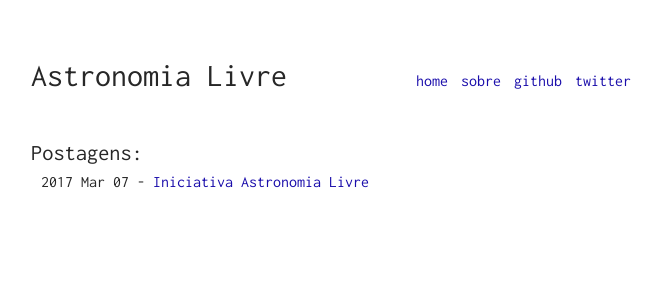
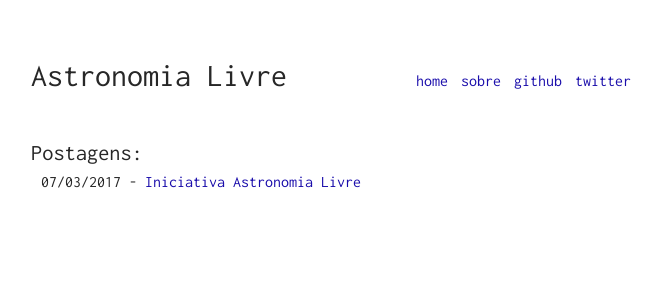
Before and after one commit to MichelLacerda/astronomia, a Jekyll site: the page built from index.html, in a window 1280 px wide. Shown: the top 300 px of the page, without its empty margins (309-970 px from the left). Built offline with Jekyll 4.4.1, drawn with Linux system fonts in a browser that asks for light colours.

Commit message:
fix date

```diff
--- a/index.html
+++ b/index.html
@@ -6,7 +6,7 @@ layout: default
     <ul>
         {% for post in site.posts %}
         <li>
-            <span class="date">{{ post.date | date: '%Y %b %d' }}</span> - <a href="{{ post.url | prepend:site.baseurl }}">{{ post.title }}</a>
+            <span class="date">{{ post.date | date: '%d/%m/%Y' }}</span> - <a href="{{ post.url | prepend:site.baseurl }}">{{ post.title }}</a>
         </li>
         {% endfor %}
     </ul>
```
